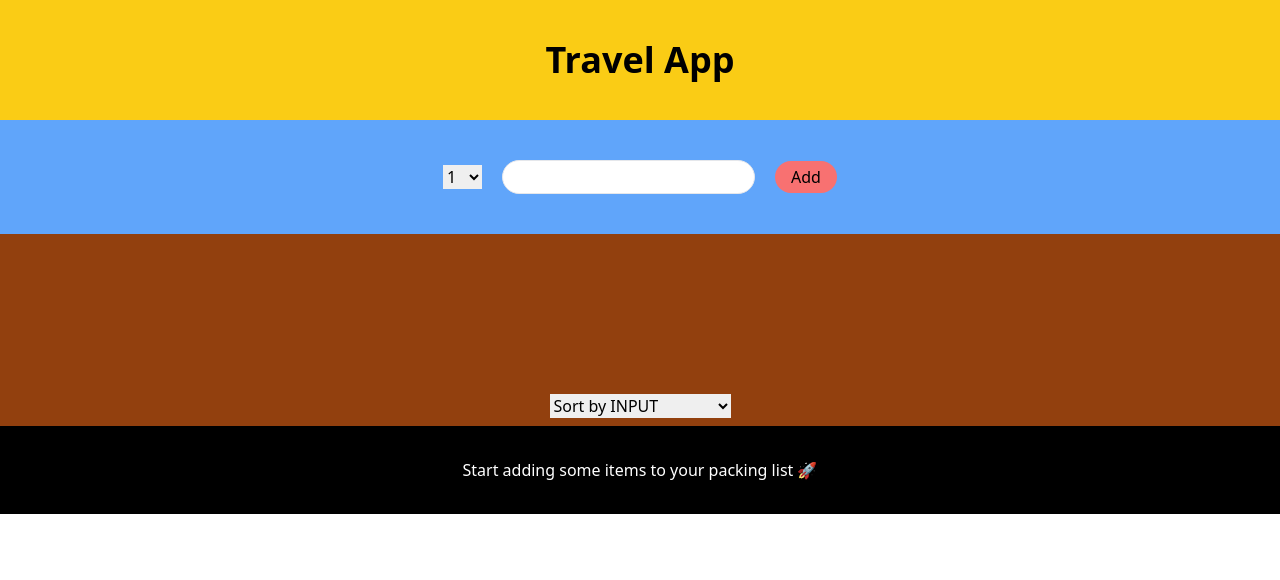
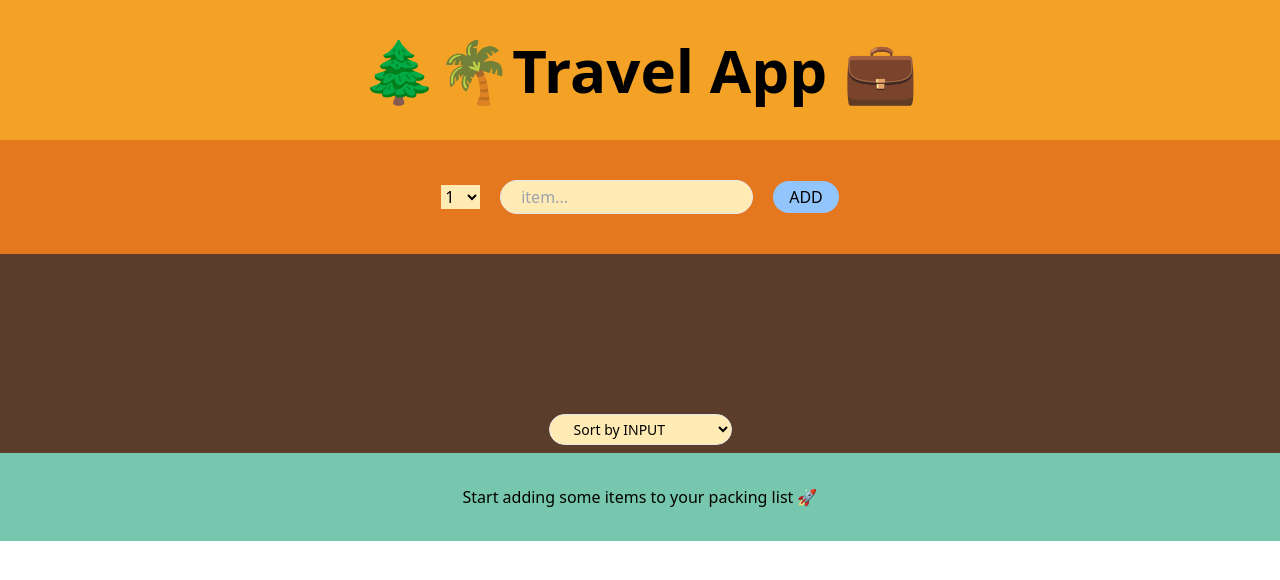
Before and after one commit to shohan11d/travel-guide, a React (Create React App) app: page / in a window 1280 px wide. Shown: the top 580 px of the page. Built offline with nearby package versions, Linux system fonts and the light colour scheme; a web font is replaced by a local one.

Commit message:
updated ui

```diff
--- a/src/Form.js
+++ b/src/Form.js
@@ -20,9 +20,10 @@ export function Form({ onAddItems }) {
   }
 
   return (
-    <div className="p-10 bg-blue-400">
+    <div className="p-10 bg-[#e5771f]">
       <form className="space-x-5 text-center" onSubmit={handleSubmit}>
         <select
+          className="bg-[#ffebb3]"
           value="quantity"
           onChange={(e) => setQuantity(Number(e.target.value))}
         >
@@ -35,15 +36,16 @@ export function Form({ onAddItems }) {
           )}
         </select>
         <input
-          className="border rounded-full py-1 pl-5"
+          className="bg-[#ffebb3] border rounded-full py-1 pl-5"
+          placeholder="item..."
           type="text"
           name=""
           id=""
           value={description}
           onChange={(e) => setDescription(e.target.value)}
         />
-        <button className="rounded-full bg-red-400 px-4 py-1" type="submit">
-          Add
+        <button className="rounded-full bg-blue-300 px-4 py-1" type="submit">
+          ADD
         </button>
       </form>
     </div>
--- a/src/Item.js
+++ b/src/Item.js
@@ -1,6 +1,6 @@
 export function Item({ item, onToggleItem, onDeleteItem }) {
   return (
-    <div className="space-x-4 m-2">
+    <div className="space-x-4 m-2 text-white">
       <input
         type="checkbox"
         value={item.packed}
--- a/src/Logo.js
+++ b/src/Logo.js
@@ -1,7 +1,7 @@
 export function Logo() {
   return (
-    <div className="text-4xl p-10 bg-yellow-400  font-bold text-center">
-      <h1>Travel App</h1>
+    <div className="text-6xl p-10 bg-[#f4a226]  font-bold text-center">
+      <h1>🌲🌴Travel App 💼</h1>
     </div>
   );
 }
--- a/src/PackingList.js
+++ b/src/PackingList.js
@@ -17,7 +17,7 @@ export function PackingList({ items, onToggleItem, onDeleteItem }) {
 
   console.log("sorted", sorted);
   return (
-    <div className="bg-amber-800">
+    <div className="bg-[#5a3e2b]">
       <div className=" p-20 grid grid-cols-2 md:grid-cols-4  ">
         {sorted.map((item) => (
           <Item
@@ -31,7 +31,11 @@ export function PackingList({ items, onToggleItem, onDeleteItem }) {
 
       <div className="text-center pb-2">
         <button className="text-center">
-          <select value={sort} onChange={(e) => setSort(e.target.value)}>
+          <select
+            className="bg-[#ffebb3] border rounded-full py-1 pl-5 text-sm"
+            value={sort}
+            onChange={(e) => setSort(e.target.value)}
+          >
             <option value="input">Sort by INPUT</option>
             <option value="description">Sort by DESCRIPTION</option>
             <option value="status">Sort by STATUS</option>
--- a/src/Stats.js
+++ b/src/Stats.js
@@ -4,13 +4,13 @@ export function Stats({ items }) {
   const percentage = (packedItems / totalItmes) * 100;
   if (!totalItmes)
     return (
-      <div className="bg-black text-white p-8 text-center">
+      <div className="bg-[#76c7ad]  p-8 text-center">
         Start adding some items to your packing list 🚀
       </div>
     );
   if (totalItmes)
     return (
-      <div className="bg-black text-white p-8 text-center">
+      <div className="bg-[#76c7ad]  p-8 text-center">
         {totalItmes === packedItems
           ? `You packed everything`
           : `You have ${totalItmes} item on your list, and you already packed ${packedItems} item (${percentage}%)`}
```
